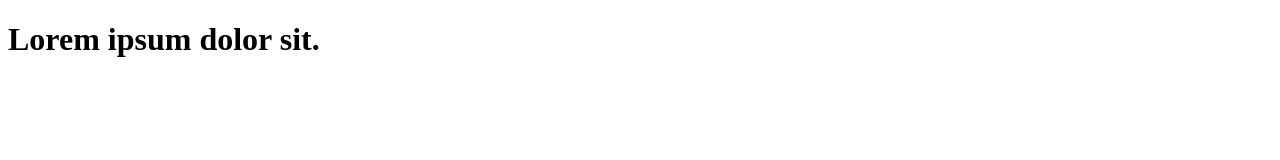
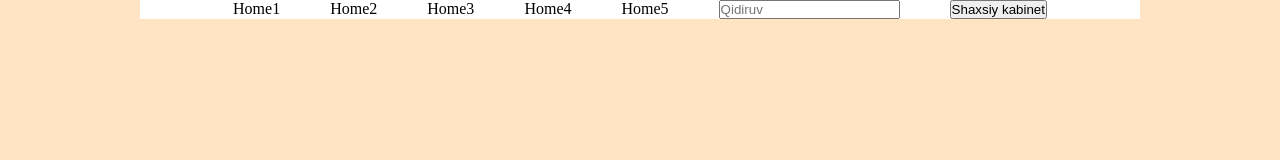
Before and after one commit to Sherzodbek01/Me_tib, a plain HTML site: page index.html in a window 1280 px wide. Drawn offline with Linux system fonts and the light colour scheme.

Commit message:
second commit

```diff
--- a/index.html
+++ b/index.html
@@ -8,6 +8,17 @@
     <link rel="stylesheet" href="./style.css">
 </head>
 <body>
-    <h1>Lorem ipsum dolor sit.</h1>
+    <header class="header">
+        <nav>
+            <ul class="navbar">
+                <li class="item">Home1</li>
+                <li class="item">Home2</li>
+                <li class="item">Home3</li>
+                <li class="item">Home4</li>
+                <li class="item">Home5</li>
+                <input class="int" placeholder="Qidiruv" type="text">
+                <button class="btn">Shaxsiy kabinet</button>
+        </nav>
+    </header>
 </body>
 </html>
--- a/style.css
+++ b/style.css
@@ -0,0 +1,22 @@
+*{
+    margin: 0;
+    padding: 0;
+    box-sizing: border-box;
+}
+
+ul,ol{
+    list-style: none;
+}
+
+.navbar{
+    display: flex;
+    justify-content: center;
+    gap: 50px;
+    background-color: #fff;
+}
+
+body{
+    max-width: 1000px;
+    margin: 0 auto;
+    background-color: bisque;
+}
```
